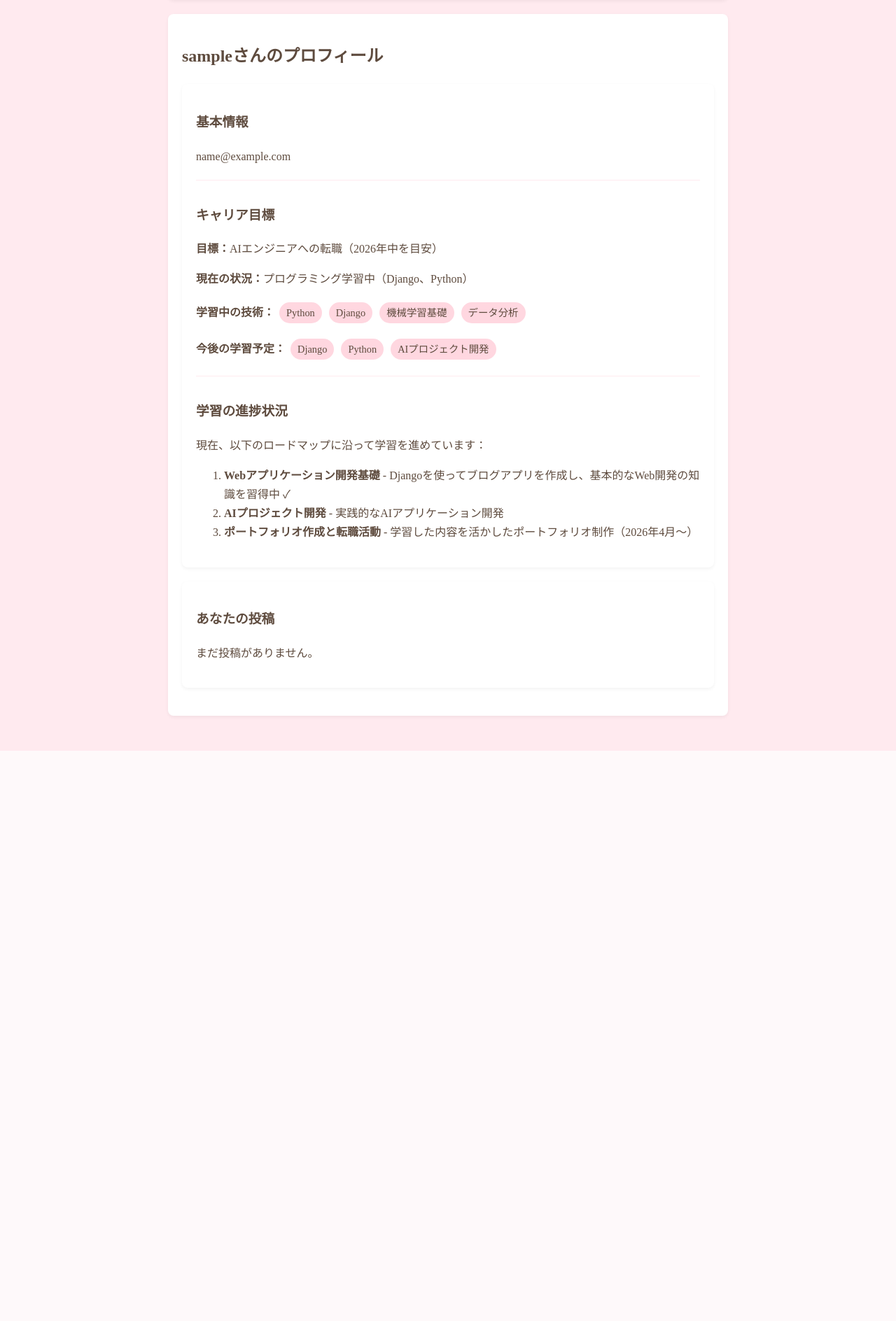
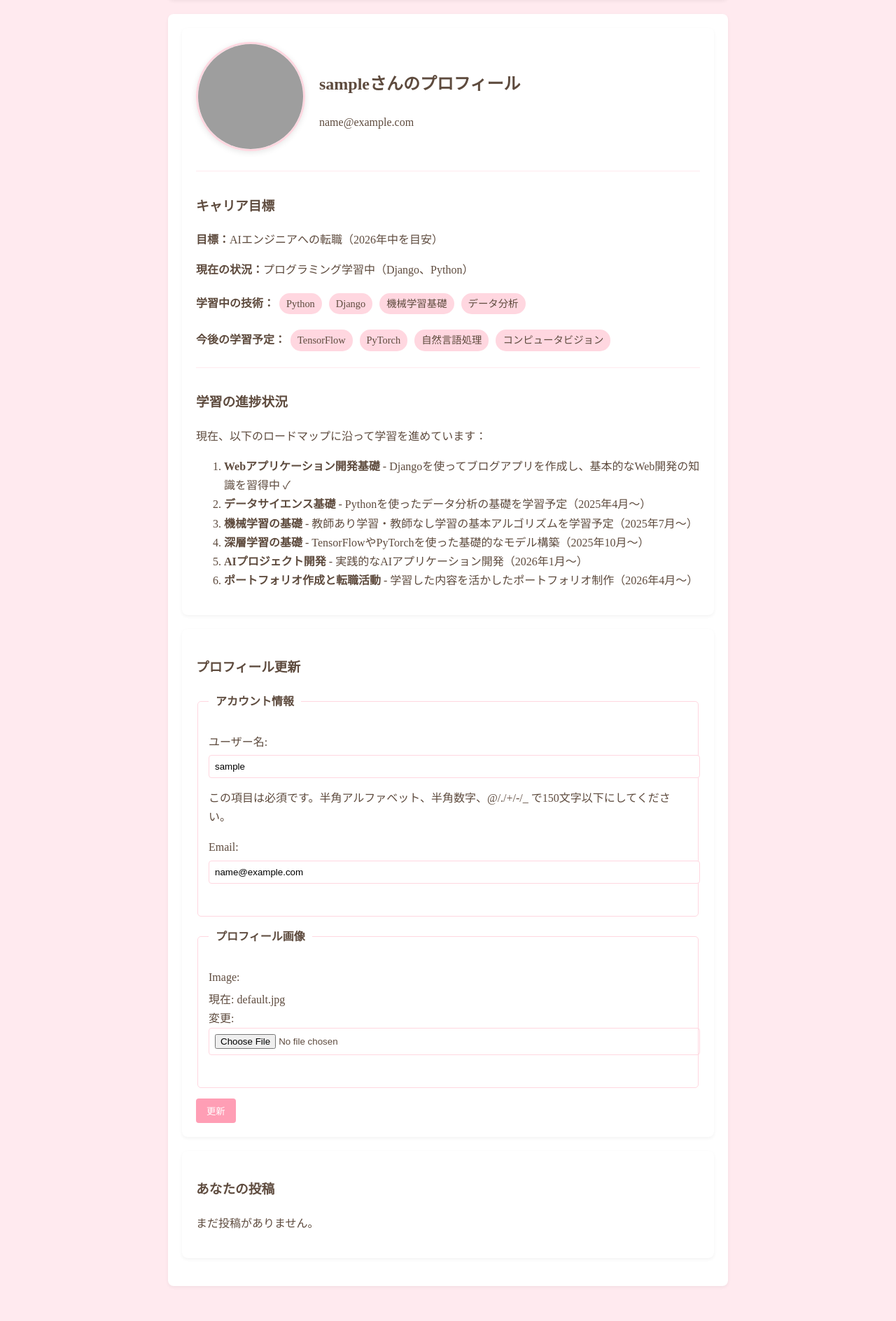
Before and after one commit to Forbusinessuseyukikoishiguro/DjangoBlogNew, a Django app: page /profile/ in a window 1280 px wide. Shown: the part 250-2138 px from the top of the page at 70% size. Before the commit the page ends 1323 px from the top, so only its background shows below. Run offline with Django 5.2, Linux system fonts and the light colour scheme; the visitor is signed in with stand-in values (Sample User, id 1); data that the repository does not hold is empty; grey boxes are pictures that could not be loaded.

Commit message:
032211801_プロフィール画像追加

```diff
--- a/blog/templates/blog/base.html
+++ b/blog/templates/blog/base.html
@@ -236,6 +236,31 @@
     color: var(--brown-light);
     margin-left: 10px;
 }
+
+
+/* プロフィール画像スタイル */
+.profile-image {
+    margin-right: 20px;
+}
+
+.profile-img {
+    width: 150px;
+    height: 150px;
+    object-fit: cover;
+    border-radius: 50%;
+    border: 3px solid var(--sakura-medium);
+    box-shadow: 0 2px 8px rgba(0,0,0,0.1);
+}
+
+.media {
+    display: flex;
+    align-items: center;
+    margin-bottom: 20px;
+}
+
+.profile-info {
+    flex: 1;
+}
     </style>
 </head>
 <body>
--- a/myblog/urls.py
+++ b/myblog/urls.py
@@ -1,25 +1,20 @@
 from django.contrib import admin
 from django.urls import path, include
-from django.contrib.auth import views as auth_views
-from users import views as user_views
-from django.views.generic import RedirectView
 from django.conf import settings
 from django.conf.urls.static import static
-
-# LogoutViewを拡張してGETリクエストを許可するクラスを作成
-class CustomLogoutView(auth_views.LogoutView):
-    http_method_names = ['get', 'post']
+from users import views as user_views
+from django.contrib.auth import views as auth_views
 
 urlpatterns = [
+    # 既存のURLパターン
     path('admin/', admin.site.urls),
     path('register/', user_views.register, name='register'),
     path('profile/', user_views.profile, name='profile'),
     path('login/', auth_views.LoginView.as_view(template_name='users/login.html'), name='login'),
-    # カスタムログアウトビューを使用
-    path('logout/', CustomLogoutView.as_view(template_name='users/logout.html'), name='logout'),
-    path('', include('blog.urls')),
+    path('logout/', auth_views.LogoutView.as_view(template_name='users/logout.html'), name='logout'),
+    path('myblog/', include('blog.urls')),
 ]
 
-# 開発環境でのメディアファイルの提供設定
+# 開発環境でのみメディアファイルのURLを追加
 if settings.DEBUG:
     urlpatterns += static(settings.MEDIA_URL, document_root=settings.MEDIA_ROOT)
--- a/users/admin.py
+++ b/users/admin.py
@@ -1,3 +1,7 @@
 from django.contrib import admin
 
 # Register your models here.
+from django.contrib import admin
+from .models import Profile
+
+admin.site.register(Profile)
--- a/users/forms.py
+++ b/users/forms.py
@@ -1,6 +1,7 @@
 from django import forms
 from django.contrib.auth.models import User
 from django.contrib.auth.forms import UserCreationForm
+from .models import Profile
 
 class UserRegisterForm(UserCreationForm):
     email = forms.EmailField()
@@ -8,3 +9,15 @@ class UserRegisterForm(UserCreationForm):
     class Meta:
         model = User
         fields = ['username', 'email', 'password1', 'password2']
+
+class UserUpdateForm(forms.ModelForm):
+    email = forms.EmailField()
+
+    class Meta:
+        model = User
+        fields = ['username', 'email']
+
+class ProfileUpdateForm(forms.ModelForm):
+    class Meta:
+        model = Profile
+        fields = ['image']
--- a/users/models.py
+++ b/users/models.py
@@ -1,3 +1,22 @@
 from django.db import models
+from django.contrib.auth.models import User
+from PIL import Image
 
-# Create your models here.
+class Profile(models.Model):
+    user = models.OneToOneField(User, on_delete=models.CASCADE)
+    image = models.ImageField(default='default.jpg', upload_to='profile_pics')
+
+    def __str__(self):
+        return f'{self.user.username} Profile'
+
+    # 画像のリサイズを行うメソッド
+    def save(self, *args, **kwargs):
+        super().save(*args, **kwargs)
+
+        img = Image.open(self.image.path)
+
+        # 画像が大きすぎる場合はリサイズ
+        if img.height > 300 or img.width > 300:
+            output_size = (300, 300)
+            img.thumbnail(output_size)
+            img.save(self.image.path)
--- /dev/null
+++ b/users/signals.py
@@ -0,0 +1,13 @@
+from django.db.models.signals import post_save
+from django.contrib.auth.models import User
+from django.dispatch import receiver
+from .models import Profile
+
+@receiver(post_save, sender=User)
+def create_profile(sender, instance, created, **kwargs):
+    if created:
+        Profile.objects.create(user=instance)
+
+@receiver(post_save, sender=User)
+def save_profile(sender, instance, **kwargs):
+    instance.profile.save()
--- a/users/templates/users/profile.html
+++ b/users/templates/users/profile.html
@@ -1,11 +1,16 @@
 {% extends "blog/base.html" %}
 {% block content %}
 <article>
+    <div class="profile-section">
+        <div class="media">
+            <div class="profile-image">
+                <img src="{{ user.profile.image.url }}" alt="{{ user.username }}のプロフィール画像" class="profile-img">
+            </div>
+            <div class="profile-info">
                 <h2>{{ user.username }}さんのプロフィール</h2>
-
-        <div class="profile-section">
-            <h3>基本情報</h3>
                 <p>{{ user.email }}</p>
+            </div>
+        </div>
 
         <!-- AIエンジニア転職目標情報 -->
         <div class="career-goals">
@@ -19,9 +24,10 @@
                 <span class="skill-tag">データ分析</span>
             </p>
             <p><strong>今後の学習予定：</strong>
-                    <span class="skill-tag">Django</span>
-                    <span class="skill-tag">Python</span>
-                    <span class="skill-tag">AIプロジェクト開発</span>
+                <span class="skill-tag">TensorFlow</span>
+                <span class="skill-tag">PyTorch</span>
+                <span class="skill-tag">自然言語処理</span>
+                <span class="skill-tag">コンピュータビジョン</span>
             </p>
         </div>
 
@@ -31,10 +37,32 @@
             <p>現在、以下のロードマップに沿って学習を進めています：</p>
             <ol>
                 <li><strong>Webアプリケーション開発基礎</strong> - Djangoを使ってブログアプリを作成し、基本的なWeb開発の知識を習得中 ✓</li>
-                    <li><strong>AIプロジェクト開発</strong> - 実践的なAIアプリケーション開発</li>
+                <li><strong>データサイエンス基礎</strong> - Pythonを使ったデータ分析の基礎を学習予定（2025年4月〜）</li>
+                <li><strong>機械学習の基礎</strong> - 教師あり学習・教師なし学習の基本アルゴリズムを学習予定（2025年7月〜）</li>
+                <li><strong>深層学習の基礎</strong> - TensorFlowやPyTorchを使った基礎的なモデル構築（2025年10月〜）</li>
+                <li><strong>AIプロジェクト開発</strong> - 実践的なAIアプリケーション開発（2026年1月〜）</li>
                 <li><strong>ポートフォリオ作成と転職活動</strong> - 学習した内容を活かしたポートフォリオ制作（2026年4月〜）</li>
             </ol>
         </div>
+    </div>
+
+    <!-- プロフィール更新フォーム -->
+    <div class="profile-section">
+        <h3>プロフィール更新</h3>
+        <form method="POST" enctype="multipart/form-data">
+            {% csrf_token %}
+            <fieldset>
+                <legend>アカウント情報</legend>
+                {{ u_form.as_p }}
+            </fieldset>
+            <fieldset>
+                <legend>プロフィール画像</legend>
+                {{ p_form.as_p }}
+            </fieldset>
+            <div>
+                <button type="submit">更新</button>
+            </div>
+        </form>
     </div>
 
     <div class="profile-section">
--- a/users/views.py
+++ b/users/views.py
@@ -1,22 +1,37 @@
 from django.shortcuts import render, redirect
 from django.contrib import messages
 from django.contrib.auth.decorators import login_required
-from .forms import UserRegisterForm
-
+from .forms import UserRegisterForm, UserUpdateForm, ProfileUpdateForm
 
 def register(request):
-    if request.method == "POST":
+    if request.method == 'POST':
         form = UserRegisterForm(request.POST)
         if form.is_valid():
             form.save()
-            username = form.cleaned_data.get("username")
-            messages.success(request, f"{username}さん、アカウント登録が完了しました！")
-            return redirect("login")
+            username = form.cleaned_data.get('username')
+            messages.success(request, f'{username}さん、アカウント登録が完了しました！')
+            return redirect('login')
     else:
         form = UserRegisterForm()
-    return render(request, "users/register.html", {"form": form})
-
+    return render(request, 'users/register.html', {'form': form})
 
 @login_required
 def profile(request):
-    return render(request, "users/profile.html")
+    if request.method == 'POST':
+        u_form = UserUpdateForm(request.POST, instance=request.user)
+        p_form = ProfileUpdateForm(request.POST, request.FILES, instance=request.user.profile)
+
+        if u_form.is_valid() and p_form.is_valid():
+            u_form.save()
+            p_form.save()
+            messages.success(request, 'プロフィールが更新されました！')
+            return redirect('profile')
+    else:
+        u_form = UserUpdateForm(instance=request.user)
+        p_form = ProfileUpdateForm(instance=request.user.profile)
+
+    context = {
+        'u_form': u_form,
+        'p_form': p_form
+    }
+    return render(request, 'users/profile.html', context)
```
Also changed, not shown: users/apps.py (+5 -3 lines), media/profile_pics/ねこゆきこプロフィール.jpg (added), users/migrations/0001_initial.py (added). Lines whose indentation alone changed are shown as unchanged.
